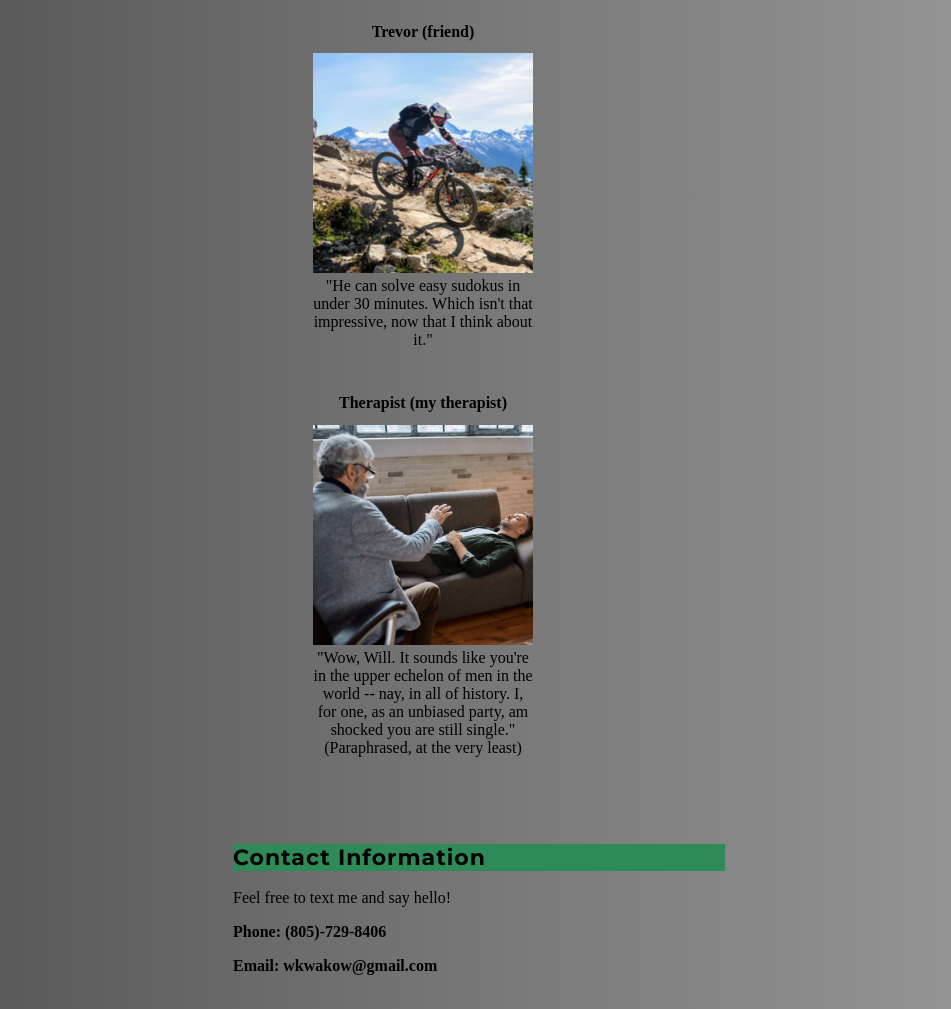
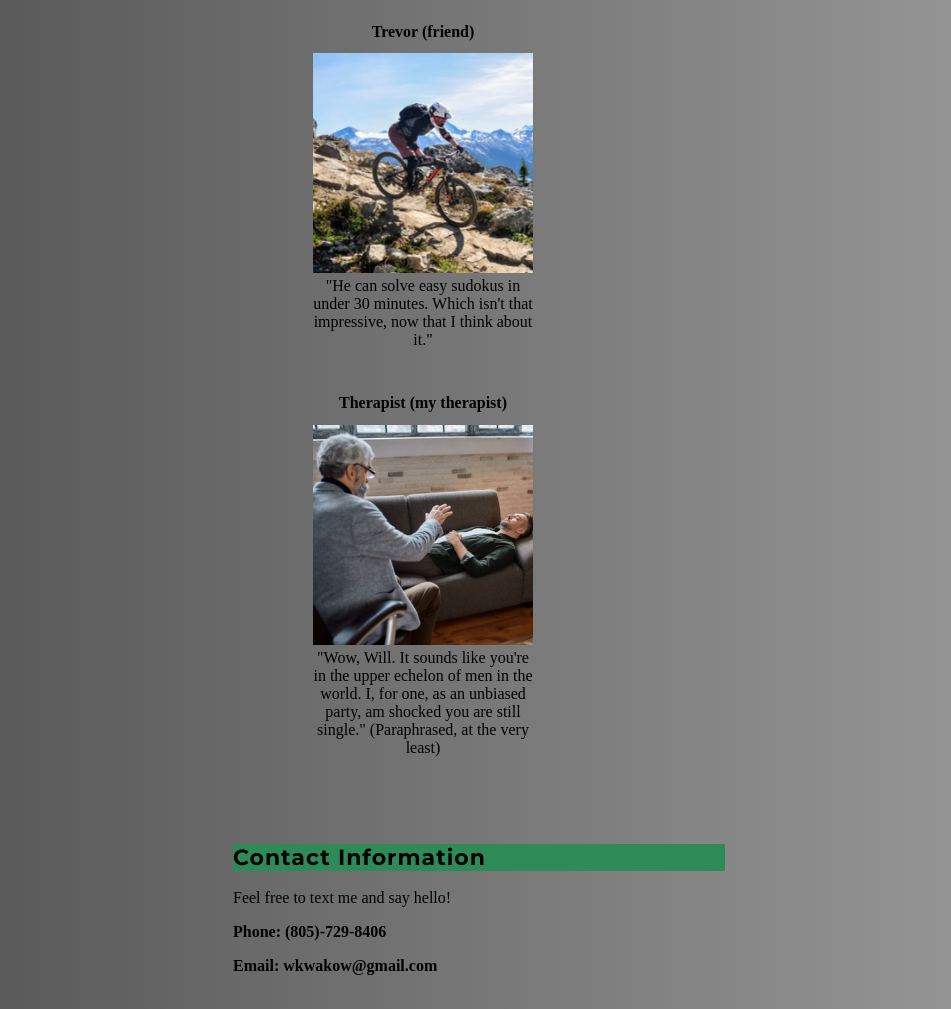
Before and after one commit to wkwako/dating-resume, a plain HTML site: page index.html in a window 1280 px wide. Shown: the part 3108-4117 px from the top of the page, without its empty margins (161-1112 px from the left). Drawn offline with Linux system fonts and the light colour scheme.

Commit message:
changed therapist phrasing

```diff
--- a/index.html
+++ b/index.html
@@ -119,7 +119,7 @@
                         <figure>
                             <h4> Therapist (my therapist) </h4>
                             <img src="images/therapist.png"  width="220" height="220">
-                            <figcaption> "Wow, Will. It sounds like you're in the upper echelon of men in the world -- nay, in all of history. I, for one, as an unbiased party, am shocked you are still single." (Paraphrased, at the very least) </figcaption>
+                            <figcaption> "Wow, Will. It sounds like you're in the upper echelon of men in the world. I, for one, as an unbiased party, am shocked you are still single." (Paraphrased, at the very least) </figcaption>
                         </figure>
                     </div>
                 </li>
```
